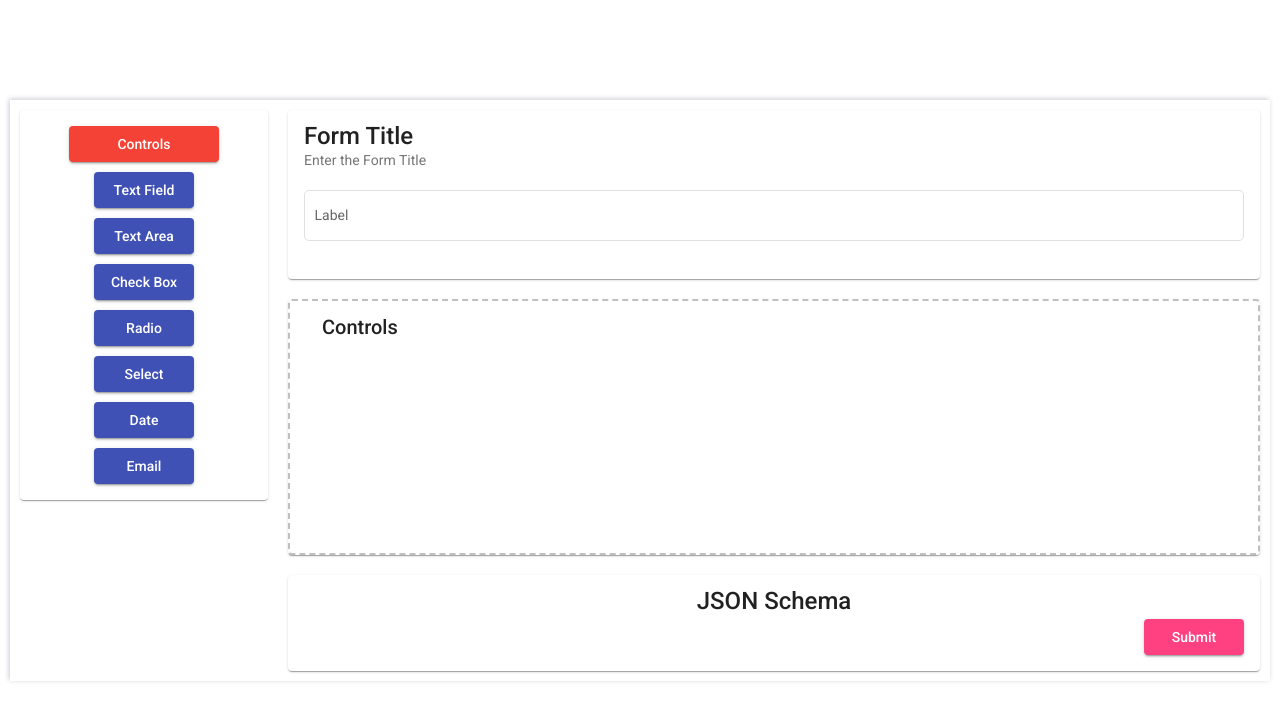
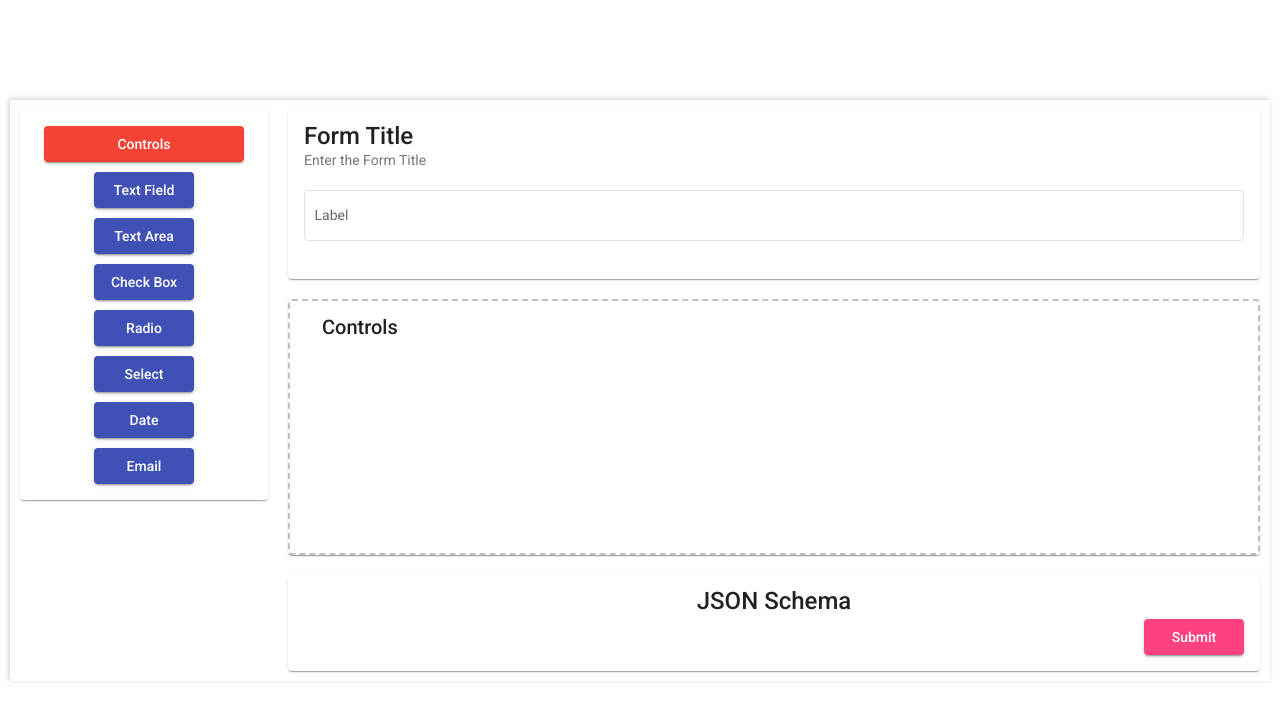
Before and after one commit to ngx-FrontEnd/formGenerator, an Angular app: page / in a window 1280 px wide. Shown: the top 720 px of the page. Built offline with nearby package versions, Linux system fonts and the light colour scheme; what @ngx-formly/core, @ngx-formly/material would draw is missing.

Commit message:
Edit button with

```diff
--- a/src/app/dynamic-form/dynamic-form.component.css
+++ b/src/app/dynamic-form/dynamic-form.component.css
@@ -11,7 +11,7 @@ width: 100px;
 }
 
 .btn-ctrl-heading{
-  width: 150px;
+  width: 200px;
 /* background-color:rgb(153, 152, 152);
   color:rgb(255, 255, 255); */
 }
--- a/src/styles.css
+++ b/src/styles.css
@@ -7,6 +7,3 @@ body { margin: 0; font-family: Roboto, "Helvetica Neue", sans-serif; }
 a{
 text-decoration: none;
 }
-
-html, body { height: 100%; }
-body { margin: 0; font-family: Roboto, "Helvetica Neue", sans-serif; }
```
